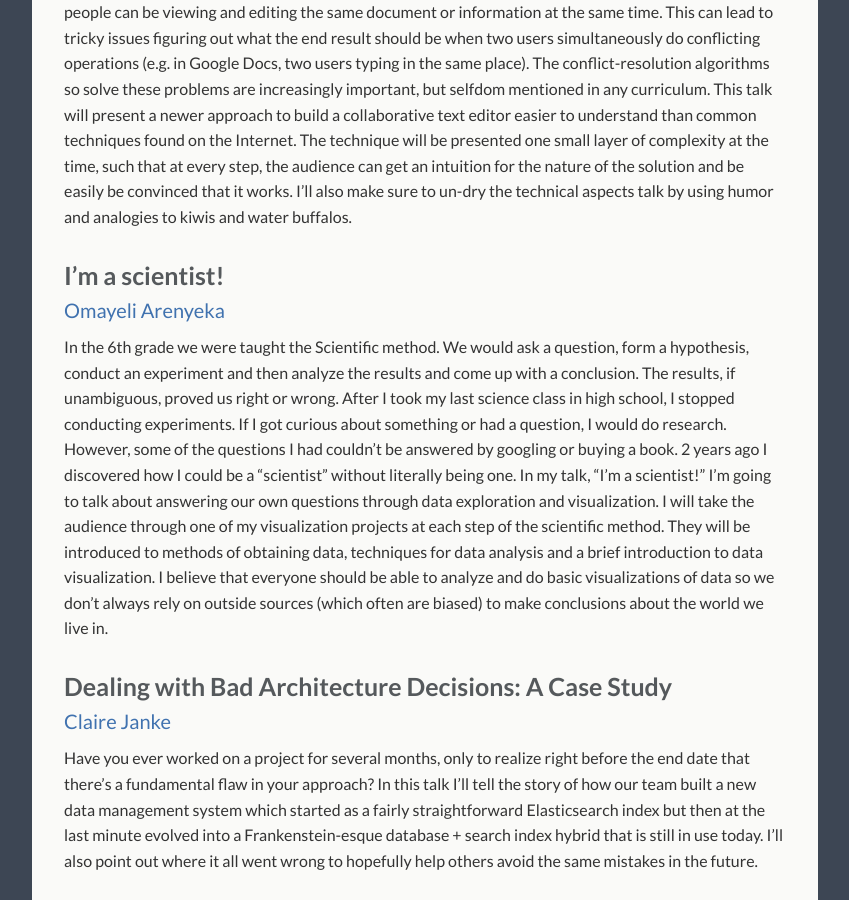
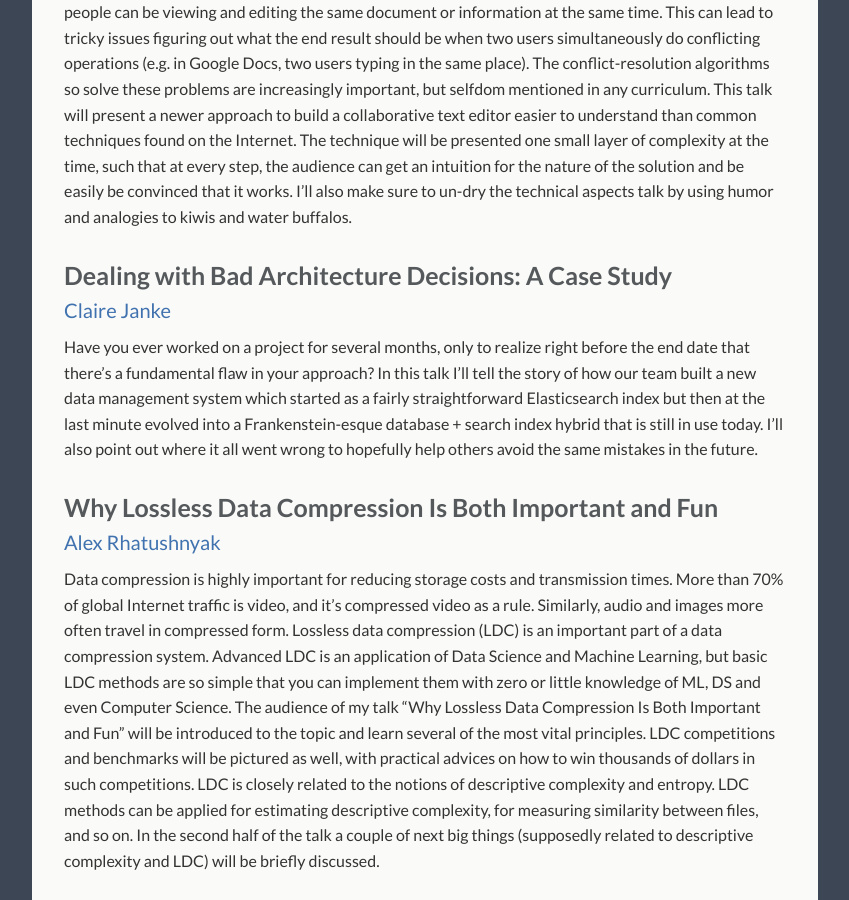
Before and after one commit to StarConKW/starconkw.github.io, a Jekyll site: the page built from _pages/talks.md, in a window 1280 px wide and 900 px high, scrolled down 3283 px. Shown: the whole window, without its empty margins (215-1064 px from the left). Built offline with Jekyll 4.4.1, drawn with Linux system fonts in a browser that asks for light colours.

Commit message:
remove Omayeli's bio and abstract (#73)
remove Omayeli's bio and abstract

```diff
--- a/_pages/talks.md
+++ b/_pages/talks.md
@@ -94,15 +94,6 @@ This talk will be very applied, with an emphasis on the practical rather than th
 
 <p class="abstract">
 With the rise of cloud applications, more and more software is becoming collaborative. That is, multiple people can be viewing and editing the same document or information at the same time. This can lead to tricky issues figuring out what the end result should be when two users simultaneously do conflicting operations (e.g. in Google Docs, two users typing in the same place). The conflict-resolution algorithms so solve these problems are increasingly important, but selfdom mentioned in any curriculum. This talk will present a newer approach to build a collaborative text editor easier to understand than common techniques found on the Internet. The technique will be presented one small layer of complexity at the time, such that at every step, the audience can get an intuition for the nature of the solution and be easily be convinced that it works. I’ll also make sure to un-dry the technical aspects talk by using humor and analogies to kiwis and water buffalos.
-</p>
-
-
-### I'm a scientist!
-
-[Omayeli Arenyeka](/speakers#omayeli-arenyeka)
-
-<p class="abstract">
-In the 6th grade we were taught the Scientific method. We would ask a question, form a hypothesis, conduct an experiment and then analyze the results and come up with a conclusion. The results, if unambiguous, proved us right or wrong. After I took my last science class in high school, I stopped conducting experiments. If I got curious about something or had a question, I would do research. However, some of the questions I had couldn’t be answered by googling or buying a book. 2 years ago I discovered how I could be a “scientist” without literally being one. In my talk, “I’m a scientist!” I’m going to talk about answering our own questions through data exploration and visualization. I will take the audience through one of my visualization projects at each step of the scientific method. They will be introduced to methods of obtaining data, techniques for data analysis and a brief introduction to data visualization. I believe that everyone should be able to analyze and do basic visualizations of data so we don’t always rely on outside sources (which often are biased) to make conclusions about the world we live in.
 </p>
 
 
```
Also changed, not shown: _pages/speakers.md (+0 -11 lines), assets/img/speakers/omayeliarenyeka.jpg (deleted).
